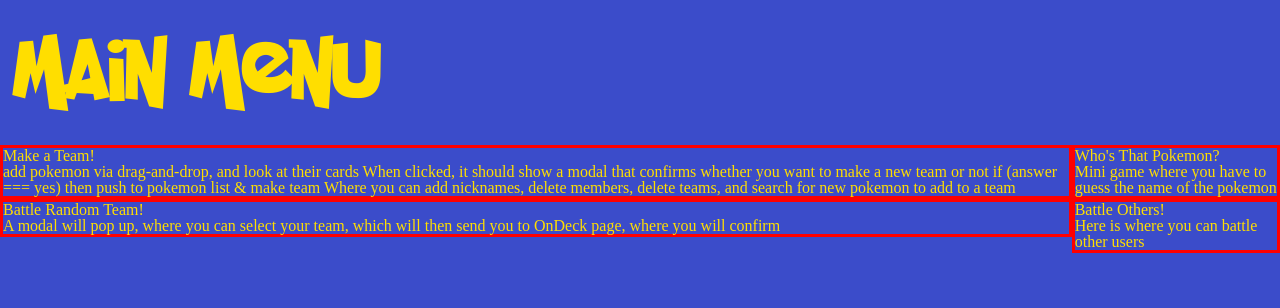
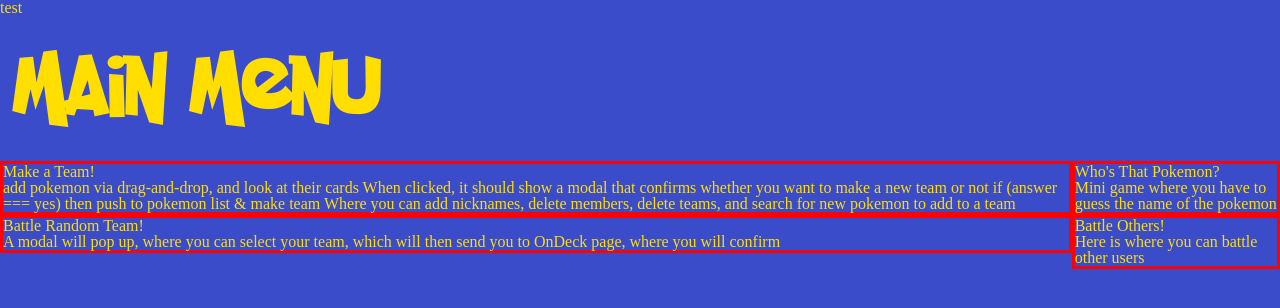
Before and after one commit to ajg7/PokeBattle-Frontend, a React (Create React App) app: page /main_menu in a window 1280 px wide. Both pictures are taken after a click on the element 535 px from the left and 172 px from the top of the page. Shown: the top 308 px of the page. Built offline with nearby package versions, Linux system fonts and the light colour scheme.

Commit message:
started styling on the modal

```diff
--- a/src/components/common/Modal.jsx
+++ b/src/components/common/Modal.jsx
@@ -1,12 +1,15 @@
 import React from "react";
+import { StyledModal } from "../../styles/StyledComponents/styledCommon";
 
 const Modal = props => {
     return (
+        <StyledModal>
         <div className="modal">
             <div className="modal-content">
                 <p>test</p>
             </div>
         </div>
+        </StyledModal>
     )
 }
 
--- a/src/components/pages/MainMenu.jsx
+++ b/src/components/pages/MainMenu.jsx
@@ -1,4 +1,4 @@
-import React from "react";
+import React, { useState } from "react";
 import { StyledMainMenu } from "../../styles/StyledComponents/styledPages";
 import { MainHeading, Modal } from "../common";
 import { useHistory } from "react-router-dom";
@@ -6,9 +6,10 @@
 const MainMenu = props => {
 
     const history = useHistory();
+    const [modalOpen, setModalOpen] = useState(false);
 
     const makeTeamHandler = event => {
-
+        setModalOpen(true)
     }
 
     const whosThatPokemonHandler = event => {
@@ -18,6 +19,10 @@
 
 
     return (
+        <div>
+        {modalOpen ? <div>
+            <Modal modalOpen={modalOpen} />
+        </div> : null}
         <StyledMainMenu>
             <MainHeading
             classType={"main-menu-header"}
@@ -53,6 +58,7 @@
                 </div>
             </section>
         </StyledMainMenu>
+        </div>
     )
 }
 
--- /dev/null
+++ b/src/styles/StyledComponents/styledCommon/StyledModal.js
@@ -0,0 +1,7 @@
+import styled from "styled-components";
+
+export const StyledModal = styled.div`
+
+
+
+`
--- a/src/styles/StyledComponents/styledCommon/index.js
+++ b/src/styles/StyledComponents/styledCommon/index.js
@@ -6,6 +6,7 @@
 import { StyledWallpaper } from "./StyledWallpaper";
 import { StyledFeaturedPokemon } from "./StyledFeaturedPokemon";
 import { GlobalStyles } from "./GlobalStyles";
+import { StyledModal } from "./StyledModal";
 
 export {
     StyledCards,
@@ -15,5 +16,6 @@
     StyledMainHeading,
     StyledWallpaper,
     StyledFeaturedPokemon,
-    GlobalStyles
+    GlobalStyles,
+    StyledModal
 }
```
